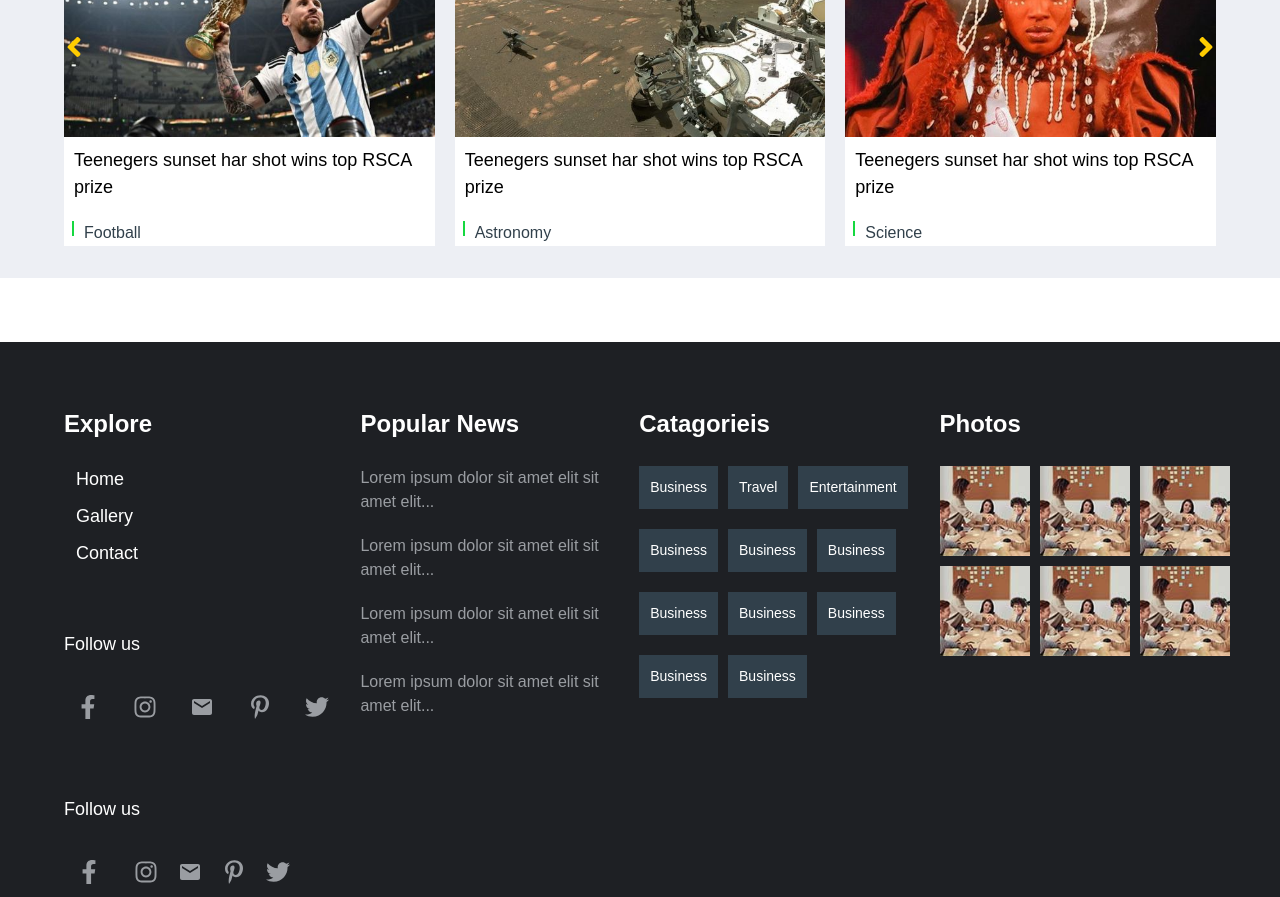
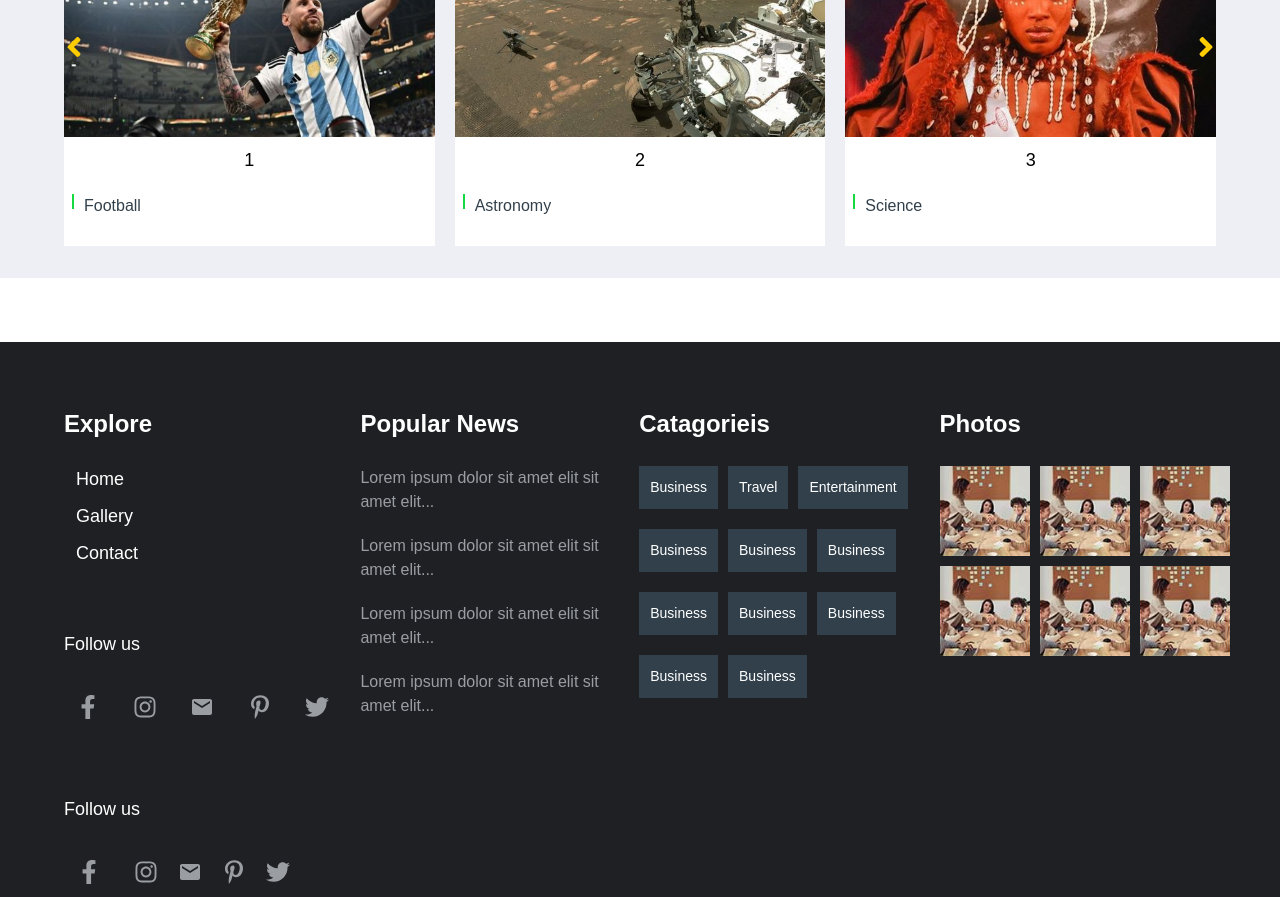
Before and after one commit to Sagni-prog/News-website, a React (Create React App) app: page /post in a window 1280 px wide. Shown: the part 3520-4417 px from the top of the page. Built offline with nearby package versions, Linux system fonts and the light colour scheme.

Commit message:
popular and recent news modified

```diff
--- a/src/components/related-posts/RelatedPost.js
+++ b/src/components/related-posts/RelatedPost.js
@@ -21,7 +21,9 @@ const RelatedPost = () => {
    const [current3,setCurrent3] = useState(2);
    const [left,setLeft] = useState(false)
    const [right,setRight] = useState(false)
+   const [disable,setDisable] = useState(false)
    const end = RelatedData.length - 1;
+
 
    const slideLeft = () => {
 
@@ -44,6 +46,7 @@ const RelatedPost = () => {
             }
      }
 
+
    const slideRight = () => {
        setLeft(false)
        setRight(true)
@@ -60,6 +63,7 @@ const RelatedPost = () => {
     }
 
 
+
   return (
     <div className='bg-light-gray resp-white py-4 mb-l'>
        <div className='container'>
@@ -71,7 +75,6 @@ const RelatedPost = () => {
           </div>
 
       <div className='flex gap-2 overlay-hidden position-relative'>
-        {/* <div className={`${left ? 'related-post-slide-left' : ''} flex gap-2`}> */}
          {
             RelatedData.map((data,index) => (
 
@@ -156,7 +159,7 @@ const RelatedPost = () => {
             )
         }
            <div className='left flex justfy-center align-center'>
-              <FaAngleLeft onClick={ slideLeft } className='color-yellow font-32' />
+              <FaAngleLeft onClick={ slideLeft } className={`${disable ? 'disable' : ''} color-yellow font-32`} />
             </div>
 
             <div className='right flex justfy-center align-center'>
@@ -165,6 +168,8 @@ const RelatedPost = () => {
 
 
      </div>
+
+
        </div>
 
        {/* for responsive */}
--- a/src/components/related-posts/relatedPost.css
+++ b/src/components/related-posts/relatedPost.css
@@ -26,3 +26,11 @@
         transform: translateX(0);
     }
 }
+
+.disable{
+    display: none;
+}
+
+.card-width{
+    width: 50rem;
+}
--- a/src/constants/RelatedData.js
+++ b/src/constants/RelatedData.js
@@ -12,49 +12,71 @@ const RelatedData = [
     {
         path: finalcup,
         alt : "finalcup",
-        title : "Teenegers sunset har shot wins top RSCA prize",
+        title : "1",
         subCatagory: "Football"
 
     },
     {
         path: mars,
         alt : "mars",
-        title : "Teenegers sunset har shot wins top RSCA prize",
+        title : "2",
         subCatagory: "Astronomy"
 
     },
     {
         path: africa,
         alt : "mars",
-        title : "Teenegers sunset har shot wins top RSCA prize",
+        title : "3",
         subCatagory: "Africa"
 
     },
     {
         path: africa,
         alt : "mars",
-        title : "Teenegers sunset har shot wins top RSCA prize",
+        title : "4",
         subCatagory: "Africa"
 
     },
     {
         path: africa,
         alt : "mars",
-        title : "Teenegers sunset har shot wins top RSCA prize",
+        title : "5",
         subCatagory: "Africa"
 
     },
     {
         path: africa,
         alt : "mars",
-        title : "Teenegers sunset har shot wins top RSCA prize",
+        title : "6",
         subCatagory: "Africa"
 
     },
     {
         path: festival,
         alt : "mars",
-        title : "Teenegers sunset har shot wins top RSCA prize",
+        title : "7",
+        subCatagory: "Africa"
+
+    },
+
+    {
+        path: festival,
+        alt : "mars",
+        title : "8",
+        subCatagory: "Africa"
+
+    },
+    {
+        path: festival,
+        alt : "mars",
+        title : "9",
+        subCatagory: "Africa"
+
+    },
+    {
+        path: festival,
+        alt : "mars",
+        title : "10",
         subCatagory: "Africa"
 
     },
```
